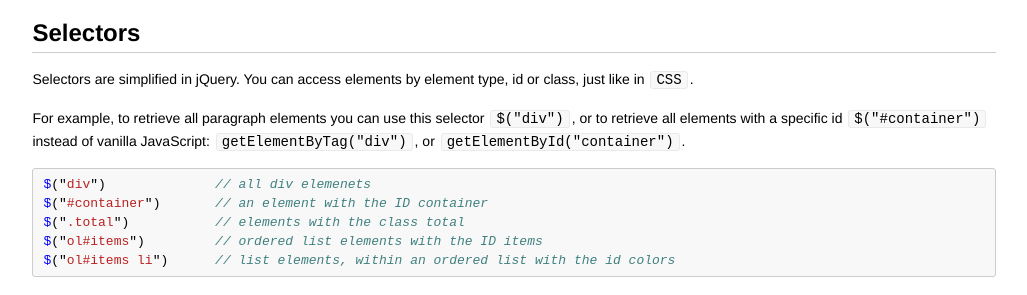
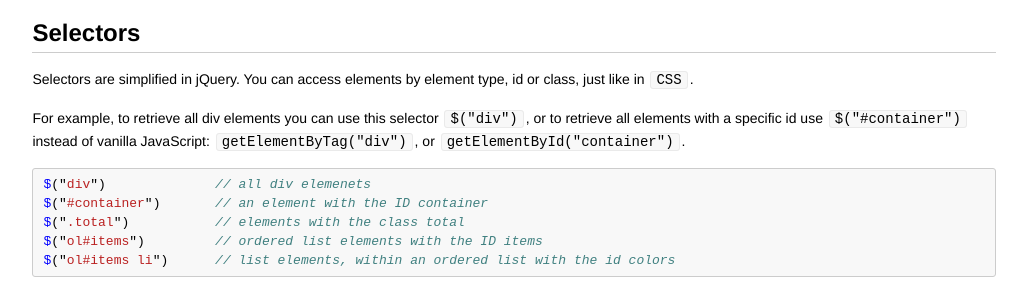
Before and after one commit to codebar/tutorials, a Jekyll site: the page built from js/lesson3/tutorial.md, in a window 1280 px wide and 900 px high, scrolled down 375 px. Shown: the part 150-445 px from the top of the window, without its empty margins (126-1153 px from the left). Built offline with Jekyll 4.4.1, drawn with Linux system fonts in a browser that asks for light colours; Markdown is read by kramdown in place of the engine named in the settings.

Commit message:
Tweak match example to gist

````diff
--- a/js/lesson3/tutorial.md
+++ b/js/lesson3/tutorial.md
@@ -24,7 +24,7 @@ jQuery is a JavaScript library that supplies you with functionality independent
 
 Selectors are simplified in jQuery. You can access elements by element type, id or class, just like in `CSS`.
 
-For example, to retrieve all paragraph elements you can use this selector `$("div")`, or to retrieve all elements with a specific id `$("#container")` instead of vanilla JavaScript: `getElementByTag("div")`, or `getElementById("container")`.
+For example, to retrieve all div elements you can use this selector `$("div")`, or to retrieve all elements with a specific id use `$("#container")` instead of vanilla JavaScript: `getElementByTag("div")`, or `getElementById("container")`.
 
 ```javascript
 $("div")              // all div elemenets
````
